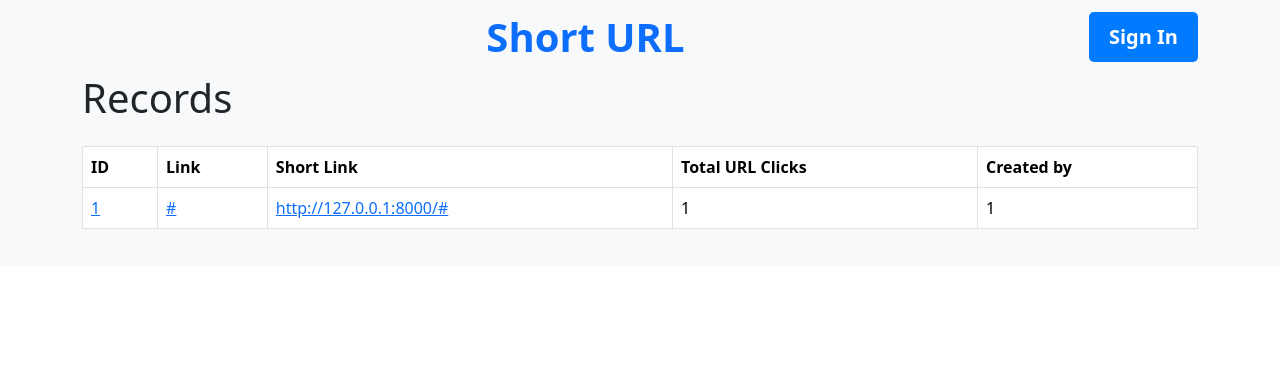
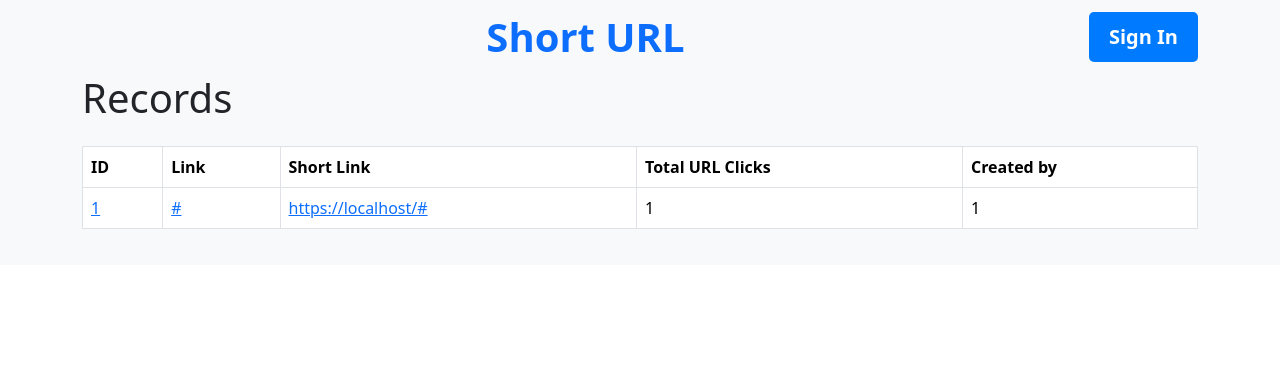
Before and after one commit to RomanMainAcc/ShortURL, a FastAPI app: template shorturl/core/templates/records.html in a window 1280 px wide. Shown: the top 374 px of the page. Run offline with FastAPI, Linux system fonts and the light colour scheme; the template is opened without the code that fills it: most values are stand-ins (such as "Sample title", 1, 10 or a date in 2020); parts of the project's set-up code (start-up, migrations or seed data) failed here and were passed over.

Commit message:
short link template refactor

```diff
--- a/shorturl/core/templates/homepage.html
+++ b/shorturl/core/templates/homepage.html
@@ -59,7 +59,7 @@
                       <tr>
                         <td><a href="{{ url_for('get_report_page', short_link=record.short_link) }}" target="_blank">{{ record.id }}</a></td>
                         <td class="text-break"><a href="{{ record.link }}" target="_blank">{{ record.link }}</a></td>
-                        <td><a href="/{{ record.short_link }}" target="_blank">http://127.0.0.1:8000/{{ record.short_link }}</a></td>
+                        <td><a href="/{{ record.short_link }}" target="_blank">https://{{ request.url.hostname }}/{{ record.short_link }}</a></td>
                         <td>{{ record.total_clicks }}</td>
                       </tr>
                     {% endfor %}
--- a/shorturl/core/templates/records.html
+++ b/shorturl/core/templates/records.html
@@ -25,7 +25,7 @@
 {#                        <td><a href="/records/{{ record.short_link }}" target="_blank">{{ record.id }}</a></td>#}
                         <td><a href="{{ url_for('get_report_page', short_link=record.short_link) }}" target="_blank">{{ record.id }}</a></td>
                         <td class="text-break"><a href="{{ record.link }}" target="_blank">{{ record.link }}</a></td>
-                        <td><a href="/{{ record.short_link }}" target="_blank">http://127.0.0.1:8000/{{ record.short_link }}</a></td>
+                        <td><a href="/{{ record.short_link }}" target="_blank">https://{{ request.url.hostname }}/{{ record.short_link }}</a></td>
                         <td>{{ record.total_clicks }}</td>
                         <td>{{ record.user_id }}</td>
                       </tr>
--- a/shorturl/core/templates/report.html
+++ b/shorturl/core/templates/report.html
@@ -16,7 +16,7 @@
         </div>
         <div class="card-body">
             <div class="input-group mb-3">
-                <a href="http://127.0.0.1:8000/{{ record.short_link }}" target="_blank" class="form-control" id="shortenedURL">
+                <a href="https://{{ request.url.hostname }}/{{ record.short_link }}" target="_blank" class="form-control" id="shortenedURL">
                   http://127.0.0.1:8000/{{ record.short_link }}
                 </a>
                 <button class="btn btn-outline-secondary bg-primary text-white" type="button" id="copyButton" data-clipboard-target="#shortenedURL">Copy URL</button>
```
